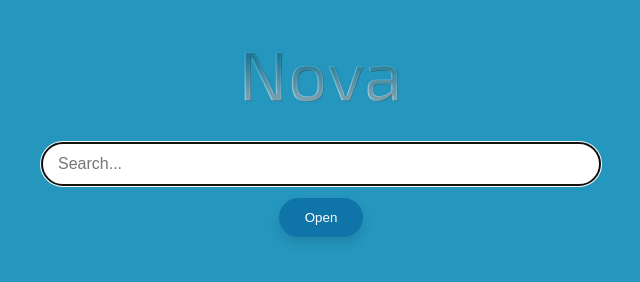
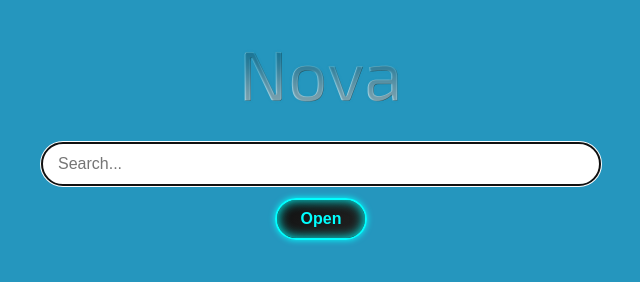
Before and after one commit to Dylanplane737/Dygoogle-5, a plain HTML site: page index.html in a window 1280 px wide. Shown: the whole page, without its empty margins (319-959 px from the left). Drawn offline with Linux system fonts and the light colour scheme.

Commit message:
Update index.html

```diff
--- a/index.html
+++ b/index.html
@@ -141,10 +141,6 @@
 <header>
 
   <main>
-
-    <div style="text-align:center;">
-      <button id="openBtn" onclick="openWebsite()">Open</button>
-    </div>
 
     <div id="loadingSpinner" class="spinner" aria-hidden="true"></div>
 
@@ -724,5 +720,40 @@ logoDiv.appendChild(logoImg);
   document.addEventListener("DOMContentLoaded", restoreBackground);
 })();
 </script>
+  <div style="text-align:center;">
+  <button id="openBtn" onclick="openWebsite()">Open</button>
+</div>
+
+<script>
+window.addEventListener("DOMContentLoaded", () => {
+  const openBtn = document.getElementById("openBtn");
+  Object.assign(openBtn.style, {
+    padding: "10px 24px",
+    borderRadius: "24px",
+    border: "2px solid #0ff",
+    background: "linear-gradient(145deg, #111, #222)",
+    color: "#0ff",
+    fontWeight: "bold",
+    fontSize: "16px",
+    cursor: "pointer",
+    boxShadow: "0 0 6px #0ff, 0 0 12px #0ff inset",
+    transition: "all 0.2s ease",
+  });
+
+  openBtn.addEventListener("mouseenter", () => {
+    openBtn.style.transform = "scale(1.05)";
+    openBtn.style.boxShadow = "0 0 12px #0ff, 0 0 18px #0ff inset";
+  });
+  openBtn.addEventListener("mouseleave", () => {
+    openBtn.style.transform = "scale(1)";
+    openBtn.style.boxShadow = "0 0 6px #0ff, 0 0 12px #0ff inset";
+  });
+
+  const urlInput = document.getElementById("urlInput");
+  urlInput.addEventListener("keydown", (e) => {
+    if (e.key === "Enter") openBtn.click();
+  });
+});
+</script>
 </body>
 </html>
```
